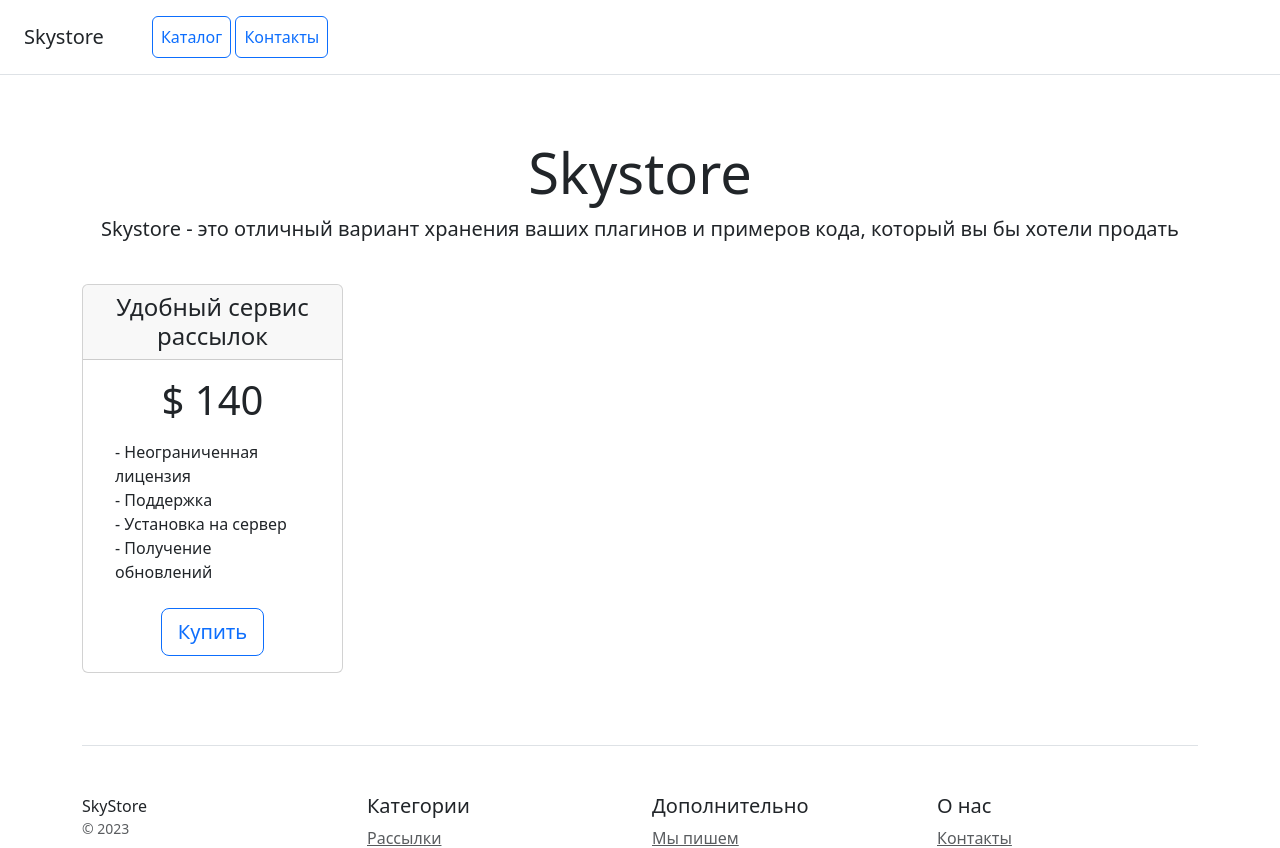
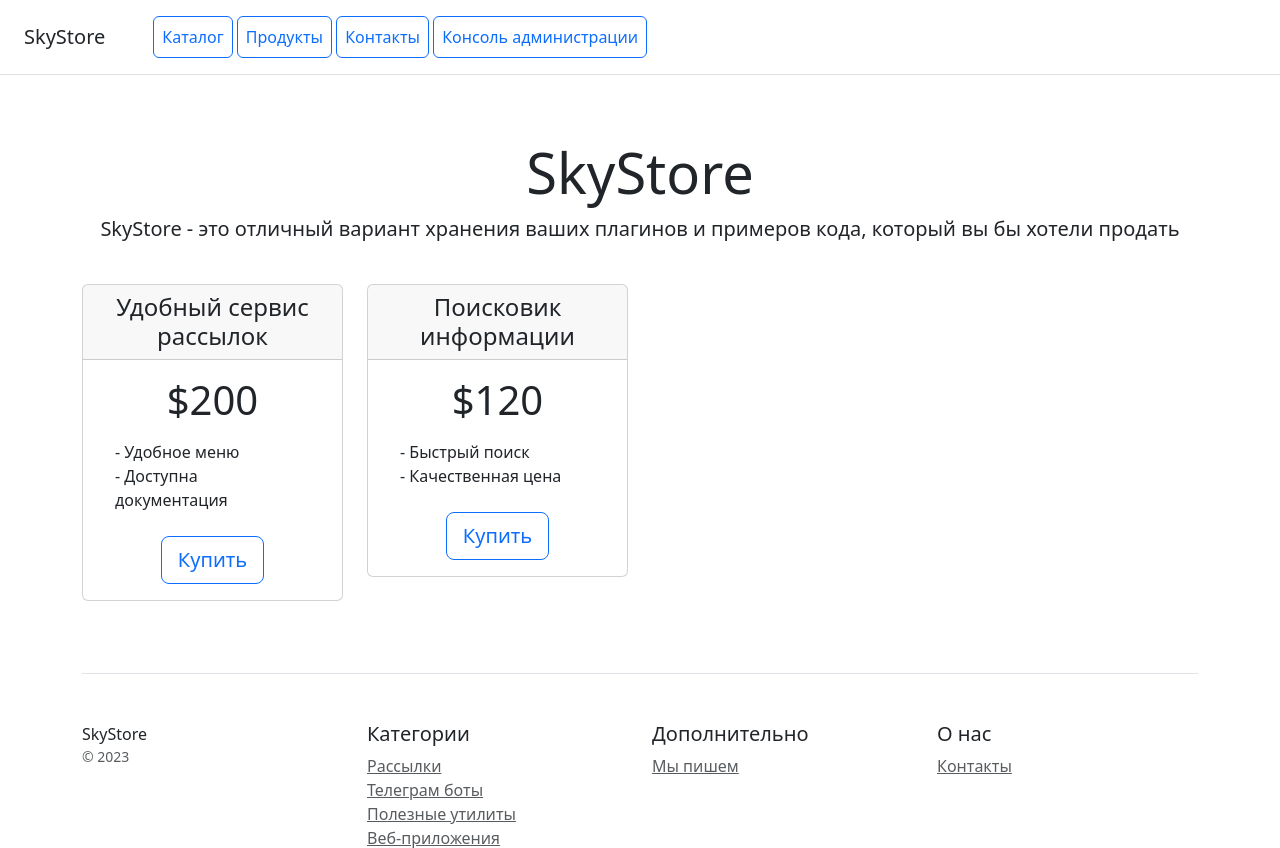
Before and after one commit to Ermin36/Work22, a Django app: page / in a window 1280 px wide. Shown: the top 848 px of the page. Run offline with Django 5.2, Linux system fonts and the light colour scheme; some libraries are stand-ins or nearby versions.

Commit message:
Добавлены шаблоны

```diff
--- a/catalog/urls.py
+++ b/catalog/urls.py
@@ -1,10 +1,12 @@
 from django.urls import path
 from catalog.apps import CatalogConfig
-from catalog.views import home, contacts
+from catalog.views import home, contacts, products_list, product_info
 
 app_name = CatalogConfig.name
 
 urlpatterns = [
     path('', home, name='home'),
     path('contacts/', contacts, name='contacts'),
+    path('products/<int:pk>/', product_info, name='product_detail'),
+    path('products/', products_list, name='product_list'),
 ]
--- a/catalog/views.py
+++ b/catalog/views.py
@@ -1,10 +1,24 @@
 from django.http import HttpResponse
 from django.shortcuts import render
+from .models import Category, Product
 
 # Create your views here.
 
 def home(request):
-    return render(request, 'catalog/home.html')
+
+    data = [
+        {
+            'name': 'Удобный сервис рассылок',
+            'sell': 200,
+            'info': ['Удобное меню', 'Доступна документация'],
+        },
+        {
+            'name': 'Поисковик информации',
+            'sell': 120,
+            'info': ['Быстрый поиск', 'Качественная цена']
+        }
+    ]
+    return render(request, 'catalog/home.html', {'cards': data})
 
 def contacts(request):
 
@@ -19,3 +33,17 @@ def contacts(request):
         return HttpResponse("Ваши данные получены")
 
     return render(request, 'catalog/contacts.html')
+
+def product_info(request, pk: int):
+    product = Product.objects.get(pk=pk)
+    product_data = {
+        'name': product.name,
+        'info': ['Описание: ' + product.description, 'Цена: ' + str(product.price)],
+    }
+    return render(request, 'catalog/product_detail.html', {'product': product_data})
+
+def products_list(request):
+
+    products_data = Product.objects.all()
+
+    return render(request, 'catalog/products.html', {'products': products_data})
--- /dev/null
+++ b/templates/catalog/base/button.html
@@ -0,0 +1,9 @@
+<div class="d-flex flex-column flex-md-row align-items-center p-3 px-md-4 mb-3 bg-white border-bottom box-shadow">
+    <h5 class="my-0 mr-md-auto font-weight-normal">SkyStore</h5>
+    <nav class="ms-5">
+        <a class="p-2 btn btn-outline-primary" href="/">Каталог</a>
+        <a class="p-2 btn btn-outline-primary" href="/products/">Продукты</a>
+        <a class="p-2 btn btn-outline-primary" href="/contacts/">Контакты</a>
+        <a class="p-2 btn btn-outline-primary" href="/admin/">Консоль администрации</a>
+    </nav>
+</div>
--- /dev/null
+++ b/templates/catalog/base/footer.html
@@ -0,0 +1,30 @@
+<footer class="pt-4 my-md-5 pt-md-5 border-top">
+        <div class="row">
+            <div class="col-12 col-md">
+                SkyStore
+                <small class="d-block mb-3 text-muted">&copy; 2023</small>
+            </div>
+            <div class="col-6 col-md">
+                <h5>Категории</h5>
+                <ul class="list-unstyled text-small">
+                    <li><a class="text-muted" href="#">Рассылки</a></li>
+                    <li><a class="text-muted" href="#">Телеграм боты</a></li>
+                    <li><a class="text-muted" href="#">Полезные утилиты</a></li>
+                    <li><a class="text-muted" href="#">Веб-приложения</a></li>
+                    <li><a class="text-muted" href="#">Микросервисы</a></li>
+                </ul>
+            </div>
+            <div class="col-6 col-md">
+                <h5>Дополнительно</h5>
+                <ul class="list-unstyled text-small">
+                    <li><a class="text-muted" href="#">Мы пишем</a></li>
+                </ul>
+            </div>
+            <div class="col-6 col-md">
+                <h5>О нас</h5>
+                <ul class="list-unstyled text-small">
+                    <li><a class="text-muted" href="/contacts/">Контакты</a></li>
+                </ul>
+            </div>
+        </div>
+    </footer>
--- a/templates/catalog/home.html
+++ b/templates/catalog/home.html
@@ -1,81 +1,34 @@
-<!doctype html>
-<html lang="en">
-<head>
-    <meta charset="utf-8">
-    <meta name="viewport" content="width=device-width, initial-scale=1">
-    <title>Skystore</title>
-    <!-- Подключите статичеcкие файлы со стилями Bootstrap -->
-    <link rel="stylesheet" type="text/css" href="/static/css/bootstrap.min.css">
+{% extends 'catalog/base.html' %}
 
-</head>
-<body>
-<div class="d-flex flex-column flex-md-row align-items-center p-3 px-md-4 mb-3 bg-white border-bottom box-shadow">
-    <h5 class="my-0 mr-md-auto font-weight-normal">Skystore</h5>
-    <nav class="ms-5">
-        <a class="p-2 btn btn-outline-primary" href="/">Каталог</a>
-        <a class="p-2 btn btn-outline-primary" href="/contacts/">Контакты</a>
-    </nav>
+{% block header %}
+<div class="pricing-header px-3 py-3 pt-md-5 pb-md-4 mx-auto text-center">
+    {% block title %}
+    <h1 class="display-4">SkyStore</h1>
+    <p class="lead">SkyStore - это отличный вариант хранения ваших плагинов и примеров кода, который вы бы хотели
+        продать</p>
+    {% endblock %}
 </div>
+{% endblock %}
 
-<div class="pricing-header px-3 py-3 pt-md-5 pb-md-4 mx-auto text-center">
-    <h1 class="display-4">Skystore</h1>
-    <p class="lead">Skystore - это отличный вариант хранения ваших плагинов и примеров кода, который вы бы хотели
-        продать</p>
-</div>
-
-<div class="container">
+{% block data %}
     <div class="row text-center">
+        {% for item in cards %}
         <div class="col-3">
             <div class="card mb-4 box-shadow">
                 <div class="card-header">
-                    <h4 class="my-0 font-weight-normal">Удобный сервис рассылок</h4>
+                    <h4 class="my-0 font-weight-normal">{{item.name}}</h4>
                 </div>
                 <div class="card-body">
-                    <h1 class="card-title pricing-card-title">$ 140</h1>
+                    <h1 class="card-title pricing-card-title">${{item.sell}}</h1>
                     <ul class="list-unstyled mt-3 mb-4 text-start m-3">
-                        <li>- Неограниченная лицензия</li>
-                        <li>- Поддержка</li>
-                        <li>- Установка на сервер</li>
-                        <li>- Получение обновлений</li>
+                        {% for info in item.info %}
+                        <li>- {{info}}</li>
+                        {% endfor %}
                     </ul>
                     <button type="button" class="btn btn-lg btn-block btn-outline-primary">Купить</button>
                 </div>
             </div>
         </div>
+        {% endfor %}
     </div>
-
-    <footer class="pt-4 my-md-5 pt-md-5 border-top">
-        <div class="row">
-            <div class="col-12 col-md">
-                SkyStore
-                <small class="d-block mb-3 text-muted">&copy; 2023</small>
-            </div>
-            <div class="col-6 col-md">
-                <h5>Категории</h5>
-                <ul class="list-unstyled text-small">
-                    <li><a class="text-muted" href="#">Рассылки</a></li>
-                    <li><a class="text-muted" href="#">Телеграм боты</a></li>
-                    <li><a class="text-muted" href="#">Полезные утилиты</a></li>
-                    <li><a class="text-muted" href="#">Веб-приложения</a></li>
-                    <li><a class="text-muted" href="#">Микросервисы</a></li>
-                </ul>
-            </div>
-            <div class="col-6 col-md">
-                <h5>Дополнительно</h5>
-                <ul class="list-unstyled text-small">
-                    <li><a class="text-muted" href="#">Мы пишем</a></li>
-                </ul>
-            </div>
-            <div class="col-6 col-md">
-                <h5>О нас</h5>
-                <ul class="list-unstyled text-small">
-                    <li><a class="text-muted" href="/contacts/">Контакты</a></li>
-                </ul>
-            </div>
-        </div>
-    </footer>
-</div>
-<!-- Подключите статичеcкие файлы со скриптами Bootstrap -->
-<script src="/static/js/bootstrap.bundle.min.js"></script>
-</body>
-</html>
+{% endblock %}
```
Also changed, not shown: templates/catalog/contacts.html (+5 -55 lines), templates/catalog/product_detail.html (added, +21 -0 lines), templates/catalog/products.html (added, +28 -0 lines).
